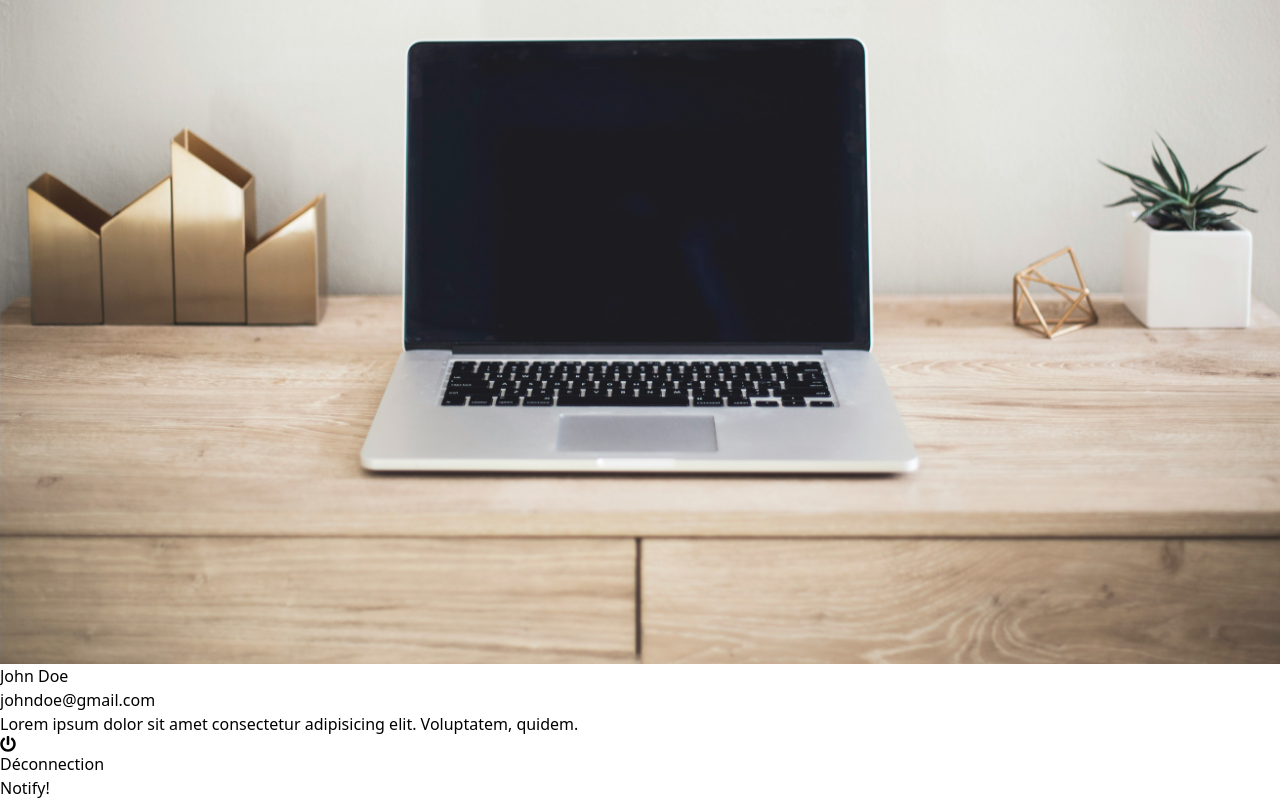
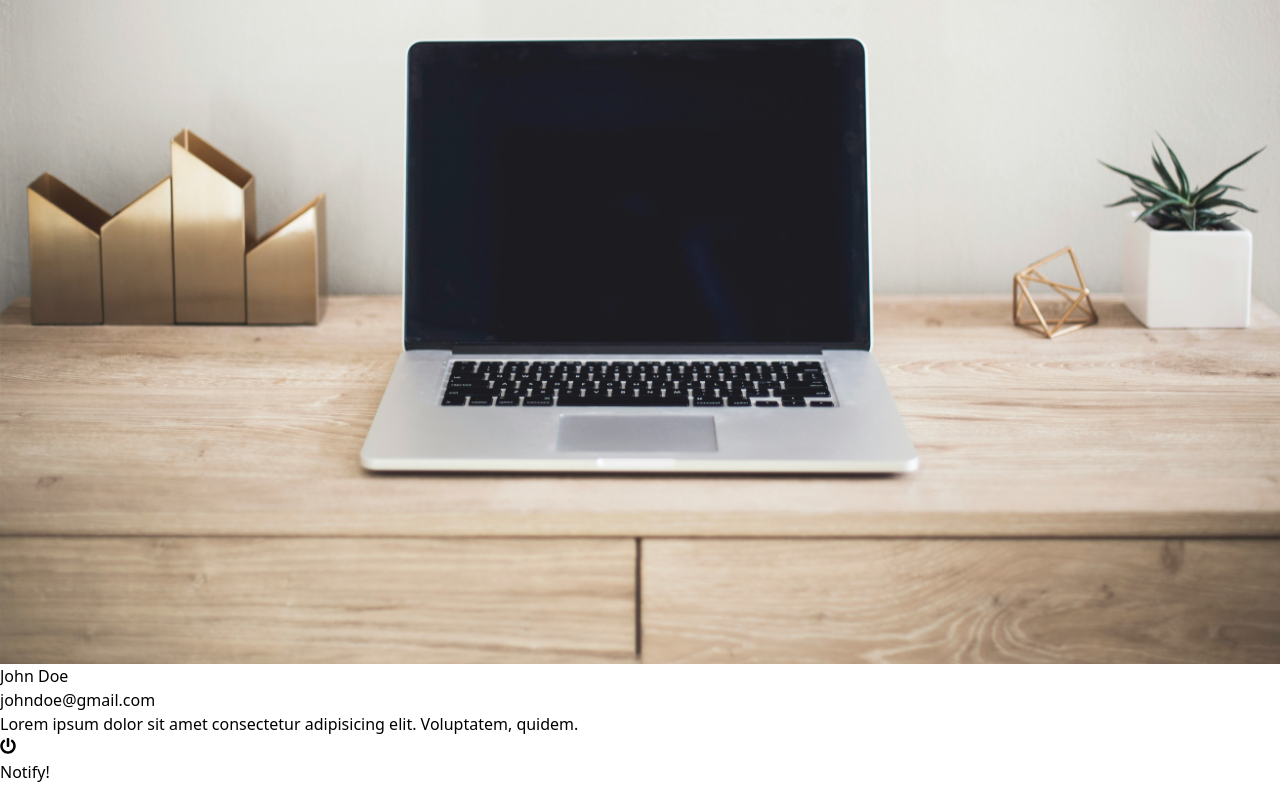
Before and after one commit to J2mCoder/blog-app, a React (Vite) app: page / in a window 1280 px wide. Shown: the part 10690-11490 px from the top of the page. Built offline with nearby package versions, Linux system fonts and the light colour scheme.

Commit message:
gestion reposive profil user

```diff
--- a/src/components/Articles.jsx
+++ b/src/components/Articles.jsx
@@ -23,10 +23,10 @@ export default function Articles() {
               </div>
             </div>
             <div className="line-clamp-5 mt-2">
-              <div className=" text-2xl leading-6">
+              <div className=" text-2xl leading-6 font-semibold">
                 Lorem ipsum dolor sit amet
               </div>
-              <div className="text-left leading-5">
+              <div className="text-left text-gray-500 mt-3 leading-5">
                 Lorem ipsum dolor sit amet, consectetur adipisicing elit.
                 Tempora odit nostrum officiis accusantium esse perspiciatis,
                 magnam eos sequi dignissimos architecto sit possimus, optio quod
--- a/src/pages/HomePage.jsx
+++ b/src/pages/HomePage.jsx
@@ -10,9 +10,11 @@ export default function HomePage() {
   return (
     <div className="w-full flex justify-center mt-4">
       <div className="container p-5 md:p-0 lg:p-5 grid grid-cols-1 lg:grid-cols-6 gap-3 relative">
-        <div className="space-y-5 col-span-4">{articleComponents}</div>
-        <div className="col-span-2 shadow-lg h-fit border rounded-lg p-4">
-          <div className="hidden lg:flex flex-col items-start top-5 sticky space-y-3">
+        <div className="space-y-5 col-span-1 md:col-span-4">
+          {articleComponents}
+        </div>
+        <div className="col-span-2 shadow-lg h-fit border rounded-lg p-4 hidden lg:flex">
+          <div className="flex flex-col items-start top-5 sticky space-y-3">
             <div className="w-full flex justify-center items-center">
               <img
                 src={img}
@@ -31,10 +33,9 @@ export default function HomePage() {
             <div className="w-full flex justify-center items-center mt-3">
               <button
                 type="button"
-                className=" w-fit bg-red-400 p-2 flex rounded-lg"
+                className=" w-fit bg-red-100 p-2 rounded-lg"
               >
-                <FaPowerOff className="mr-2 mt-1 text-2xl" />
-                <span className="text-xl">Déconnection</span>
+                <FaPowerOff className="text-2xl" />
               </button>
             </div>
           </div>
```
